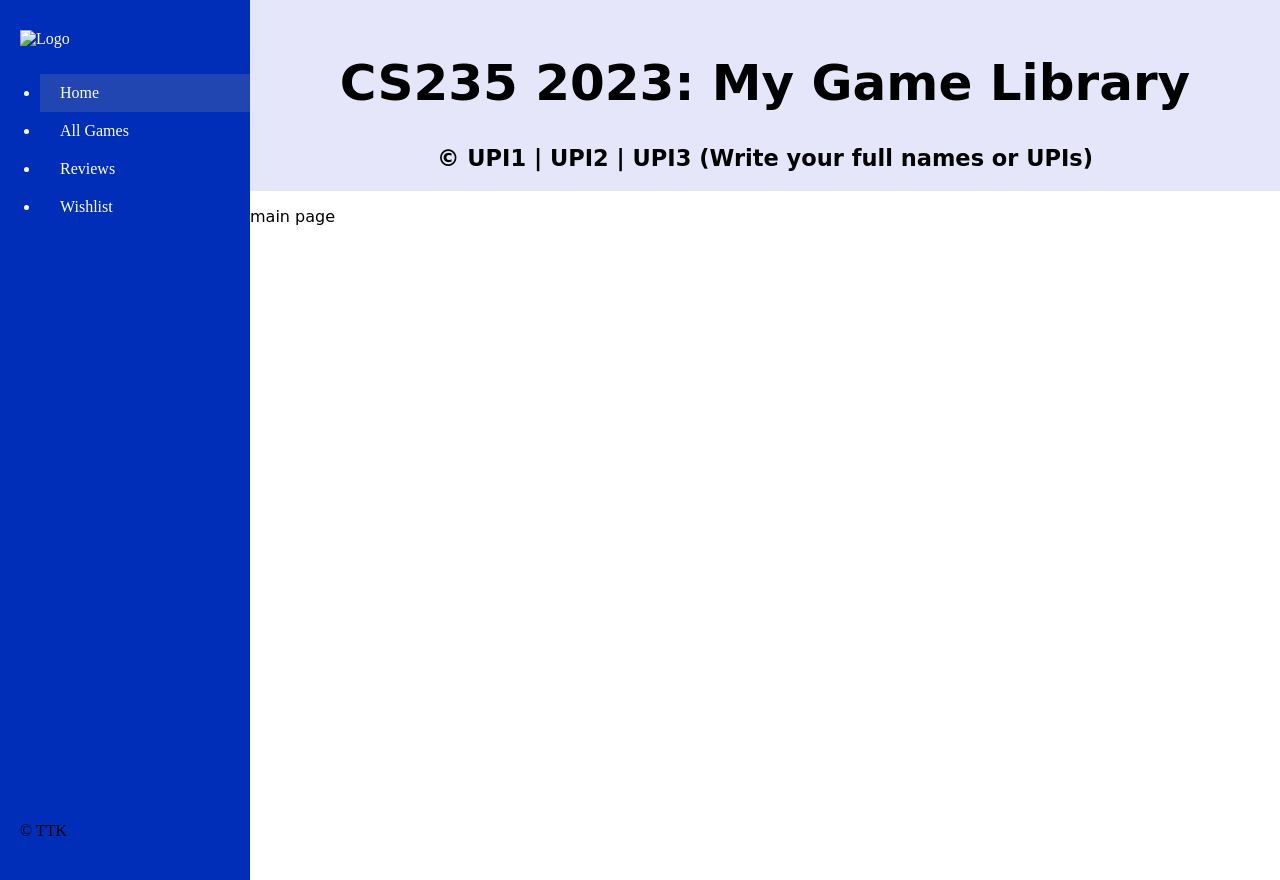
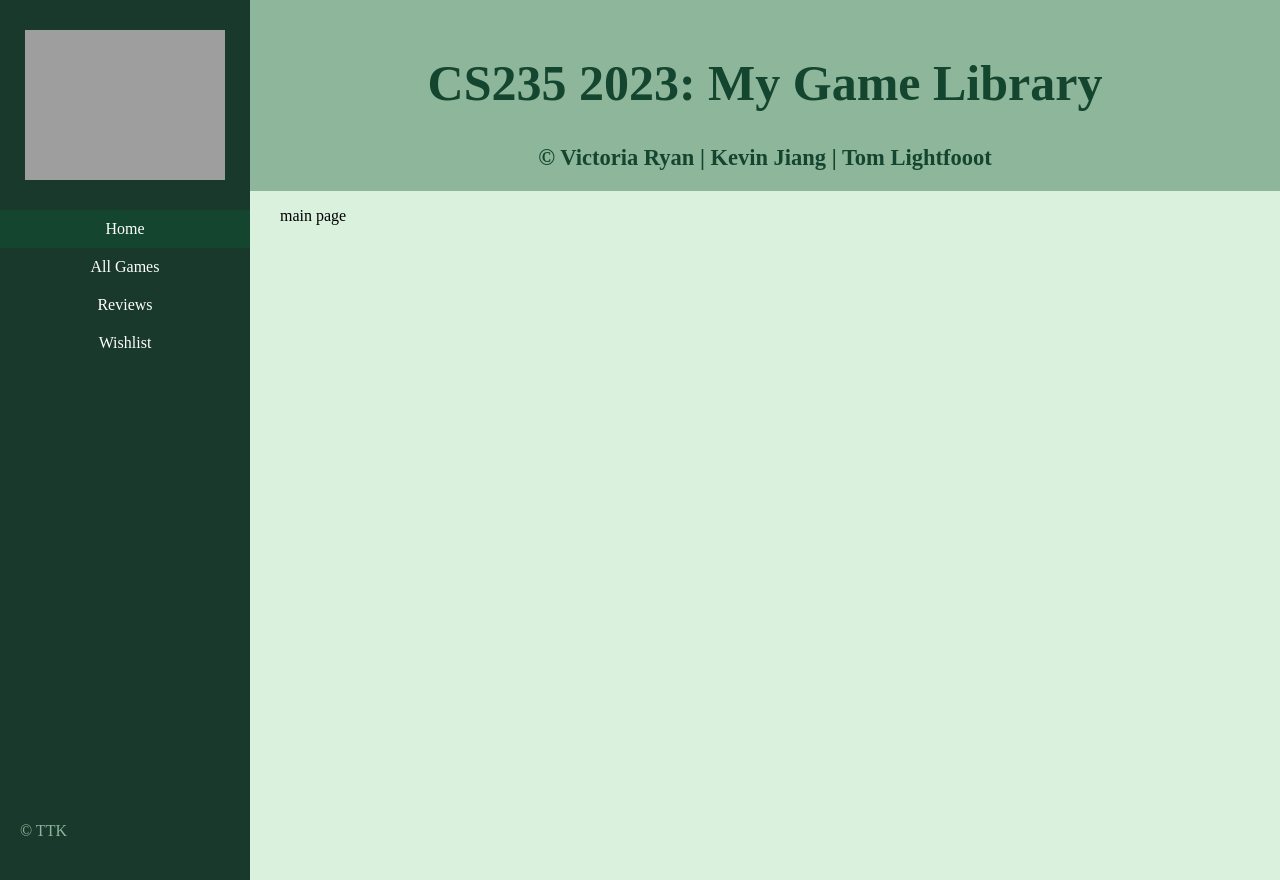
Before and after one commit to chromeyy/games-library-web-app, a Flask app: page / in a window 1280 px wide. Run offline with Flask 3, Linux system fonts and the light colour scheme; grey boxes are pictures that could not be loaded.

Commit message:
Css for navbar, header, logo and content

```diff
--- a/games/static/css/main.css
+++ b/games/static/css/main.css
@@ -1,17 +1,23 @@
 .copyright {
-    color: black;
+    color: #14452F;
     font-size: 0.9em;
 }
 
 .navbar {
     width: 250px;
-    background-color: #002eb9;
+    background-color: #18392B;
     color: #fff;
     position: fixed;
     top: 0;
     left: 0;
     height: 100%;
     padding-top: 20px;
+    text-align: center;
+}
+
+.navbar ul {
+    list-style-type: none;
+    padding-left: 0px;
 }
 
 .navbar a {
@@ -23,35 +29,39 @@
 }
 
 .navbar a:hover {
-    background-color: #2145b1;
+    background-color: #14452F;
 }
 .navbar a.selected {
-    background-color: #2145b1;
+    background-color: #14452F;
 }
 
 #logo {
-    padding: 10px 20px;
+    padding: 10px;
 }
 
 #nav-footer {
     position: absolute;
     bottom: 40px;
     left: 20px;
+    color: #8EB69B;
 }
 
 body {
-    margin: 0;
+    margin: 0px;
+    background: #daf1de;
 }
 
 #header {
     padding: 20px;
-    background: 	#E6E6FA;
+    background: 	#8EB69B;
     font-size: 25px;
     font-weight: bold;
     text-align: center;
+    color: #14452F;
+    margin-left: 250px;
 }
 
 #content {
-    margin-left: 250px;
-    font-family: Cursive;
+    margin-left: 280px;
+    margin-top: 0px;
 }
--- a/games/templates/header.html
+++ b/games/templates/header.html
@@ -1,4 +1,4 @@
 <header id="header">
     <h1>CS235 2023: My Game Library</h1>
-    <div class="copyright">&copy; UPI1 | UPI2 | UPI3 (Write your full names or UPIs)</div>
+    <div class="copyright">&copy; Victoria Ryan | Kevin Jiang | Tom Lightfooot </div>
 </header>
--- a/games/templates/index.html
+++ b/games/templates/index.html
@@ -9,13 +9,13 @@
     </head>
     <body>
         {% include 'navigationBar.html' %}
+        {% include 'header.html' %}
         <div id="content">
-            {% include 'header.html' %}
-
             {% block main %}
             <main>
-                <p>main page</p>
-
+                <div id="index-content">
+                    <p>main page</p>
+                </div>
             </main>
             {% endblock %}
         </div>
--- a/games/templates/navigationBar.html
+++ b/games/templates/navigationBar.html
@@ -1,6 +1,6 @@
 <nav>
     <div class="navbar">
-    <img id="logo" src="" alt="Logo" width="150" height="150">
+        <img id="logo" src="https://static.vecteezy.com/system/resources/previews/009/380/532/original/shark-drawing-clipart-design-illustration-free-png.png" alt="Logo" width="200" height="150">
         <ul>
             <li><a href="{{ url_for('index_bp.index') }}" class="selected">Home</a></li>
             <li><a href="{{ url_for('game_library_bp.game_library') }}">All Games</a></li>
```
